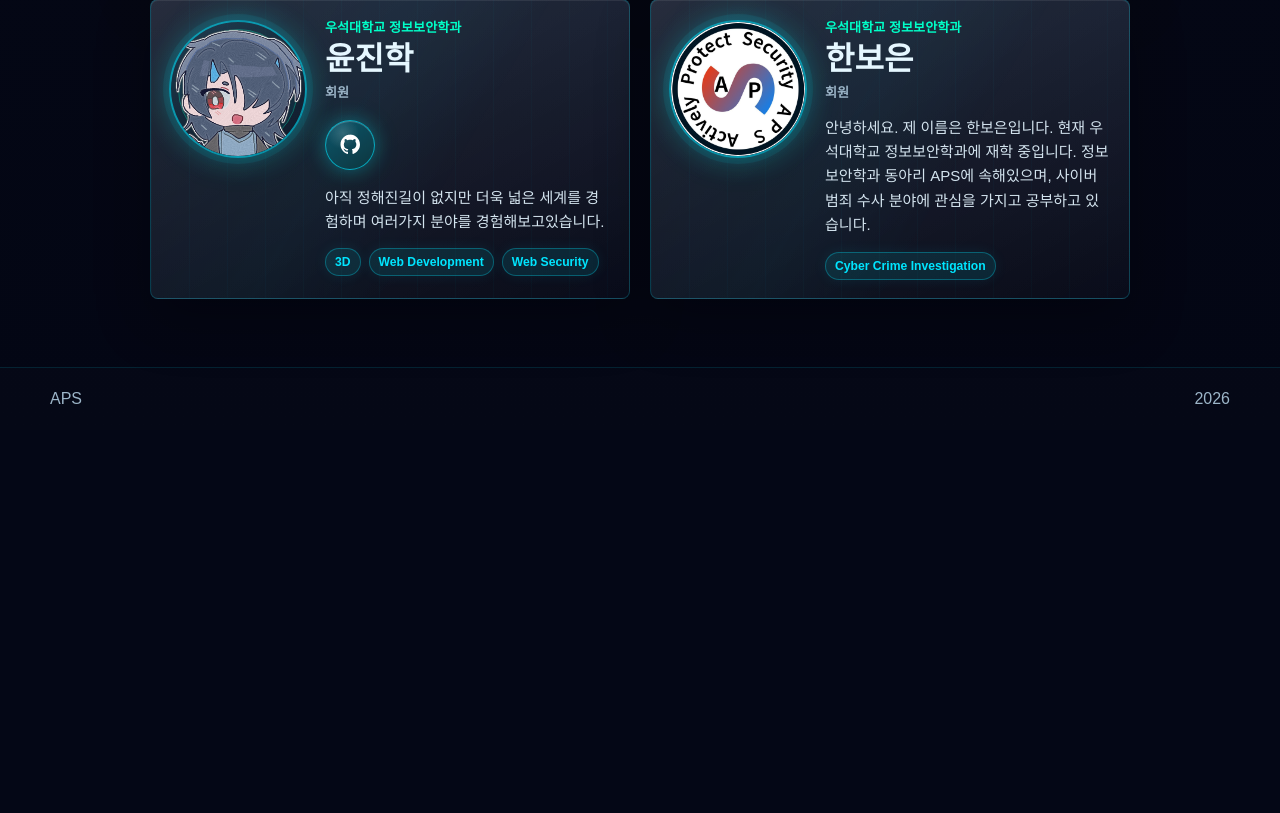
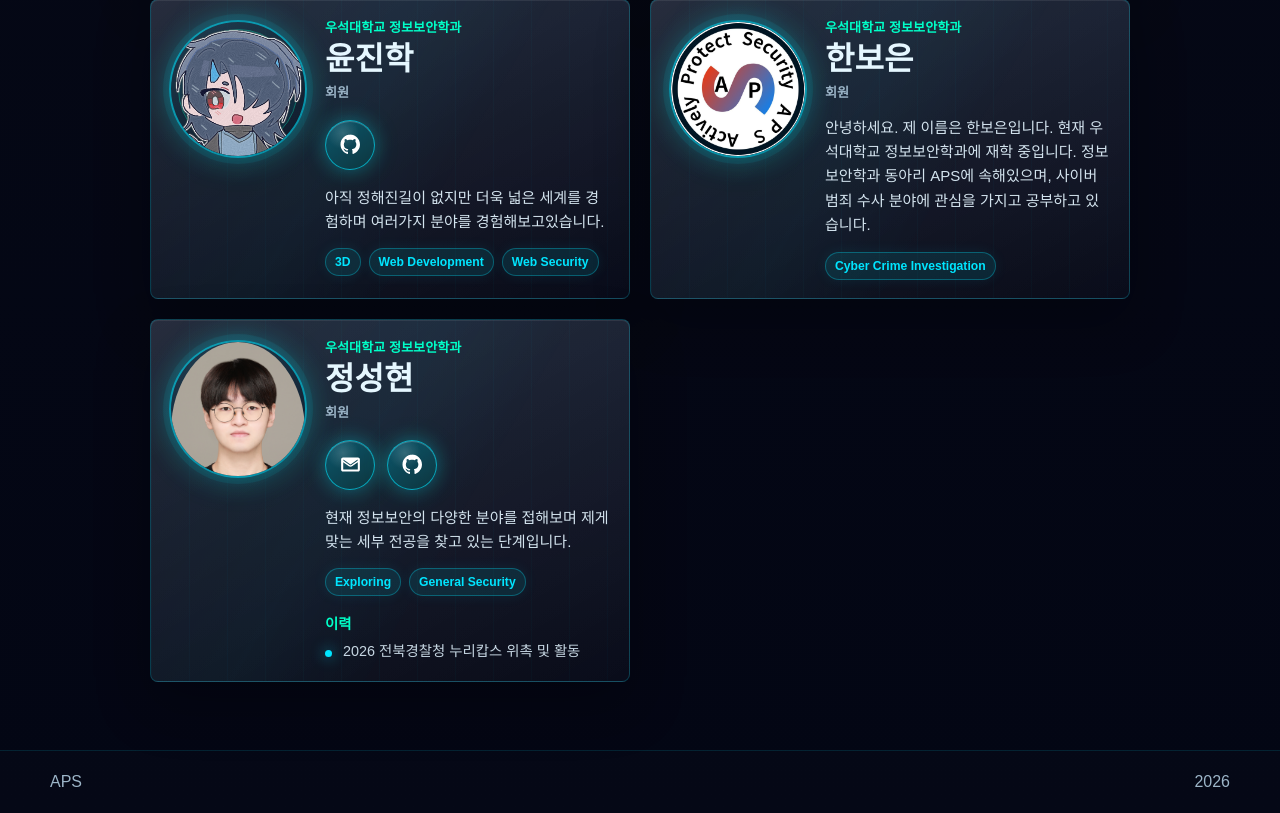
Before and after one commit to Dangel165/aps_homepage, a Flask app: page /profiles in a window 1280 px wide. Shown: the part 2450-3263 px from the top of the page. Before the commit the page ends 2854 px from the top, so only its background shows below. Run offline with Flask 3, Linux system fonts and the light colour scheme.

Commit message:
Add Sunghyun profile

```diff
--- a/app.py
+++ b/app.py
@@ -35,6 +35,7 @@ PROFILES_PATH = DATA_DIR / "profiles.json"
 # Only plain filenames are accepted for JSON-provided images. This avoids
 # remote URLs, absolute paths, ".." traversal, and nested path tricks.
 SAFE_IMAGE_NAME = re.compile(r"^[A-Za-z0-9][A-Za-z0-9_.-]{0,80}\.(?:png|jpg|jpeg|webp|svg)$")
+EMAIL_ADDRESS = re.compile(r"^[A-Za-z0-9.!#$%&'*+/=?^_`{|}~-]{1,64}@[A-Za-z0-9.-]{1,190}\.[A-Za-z]{2,24}$")
 
 
 def create_app() -> Flask:
@@ -290,10 +291,17 @@ def validate_profile(item: Any) -> dict[str, Any]:
 
         validated_links: dict[str, str] = {}
         for label, href in links.items():
-            if label not in {"blog", "github", "notion", "team"}:
+            if label not in {"blog", "email", "github", "notion", "team"}:
                 abort(500)
             if not isinstance(href, str) or len(href.strip()) > 160:
                 abort(500)
+
+            if label == "email":
+                email = href.strip()
+                if not EMAIL_ADDRESS.fullmatch(email):
+                    abort(500)
+                validated_links[label] = f"mailto:{email}"
+                continue
 
             parsed = urlparse(href.strip())
             if parsed.scheme != "https" or not parsed.netloc or parsed.username or parsed.password:
--- a/data/profiles.json
+++ b/data/profiles.json
@@ -159,5 +159,23 @@
       "Cyber Crime Investigation"
     ],
     "links": {}
+  },
+  {
+    "name": "정성현",
+    "affiliation": "우석대학교 정보보안학과",
+    "role": "회원",
+    "photo": "sunghyun_profile.png",
+    "intro": "현재 정보보안의 다양한 분야를 접해보며 제게 맞는 세부 전공을 찾고 있는 단계입니다.",
+    "history": [
+      "2026 전북경찰청 누리캅스 위촉 및 활동"
+    ],
+    "fields": [
+      "Exploring",
+      "General Security"
+    ],
+    "links": {
+      "email": "wjdtjdgus0412@gmail.com",
+      "github": "https://github.com/JSH0412"
+    }
   }
 ]
--- a/templates/profiles.html
+++ b/templates/profiles.html
@@ -52,6 +52,10 @@
                         <svg viewBox="0 0 24 24" aria-hidden="true" focusable="false">
                           <path d="M12 2.4c-5.3 0-9.6 4.3-9.6 9.6 0 4.2 2.7 7.8 6.5 9.1.5.1.7-.2.7-.5v-1.7c-2.6.6-3.2-1.1-3.2-1.1-.4-1-.9-1.3-.9-1.3-.8-.5.1-.5.1-.5.8.1 1.3.9 1.3.9.8 1.3 2 1 2.5.8.1-.6.3-1 .5-1.2-2.1-.2-4.3-1-4.3-4.7 0-1 .4-1.9.9-2.5-.1-.2-.4-1.2.1-2.5 0 0 .8-.3 2.6 1 .8-.2 1.6-.3 2.4-.3.8 0 1.6.1 2.4.3 1.8-1.2 2.6-1 2.6-1 .5 1.3.2 2.3.1 2.5.6.7.9 1.5.9 2.5 0 3.6-2.2 4.4-4.3 4.7.3.3.6.9.6 1.7v2.5c0 .3.2.6.7.5 3.8-1.3 6.5-4.9 6.5-9.1 0-5.3-4.3-9.6-9.6-9.6Z"></path>
                         </svg>
+                      {% elif label == "email" %}
+                        <svg viewBox="0 0 24 24" aria-hidden="true" focusable="false">
+                          <path d="M4.8 5.2h14.4c1 0 1.8.8 1.8 1.8v10c0 1-.8 1.8-1.8 1.8H4.8c-1 0-1.8-.8-1.8-1.8V7c0-1 .8-1.8 1.8-1.8Zm14 3.2V7.3L12 12 5.2 7.3v1.1l6.3 4.4c.3.2.7.2 1 0l6.3-4.4ZM5 16.7h14V9.9l-5.5 3.8c-.9.6-2.1.6-3 0L5 9.9v6.8Z"></path>
+                        </svg>
                       {% elif label == "notion" %}
                         <svg viewBox="0 0 24 24" aria-hidden="true" focusable="false">
                           <path d="M5.1 3.2 17.9 2l3.1 2.3v15.5l-13 1.5-3-2.2V3.2Zm2 2.4v12.1l10.7-.9V4.7L7.1 5.6Zm2.6 2.5h2.1l4.2 6.3V8.9l-1.5-.2V7.3h4.1v1.4l-1.3.2v9h-1.9l-4.5-6.8v5.9l1.6.2v1.4H8.2v-1.4l1.5-.2V8.9l-1.5-.2V7.3h1.5v.8Z"></path>
```
Also changed, not shown: docs/profiles/index.html (+61 -0 lines), static/images/sunghyun_profile.png (added), 1 other file.
